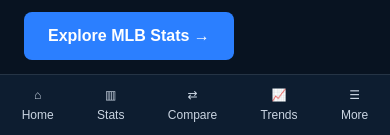
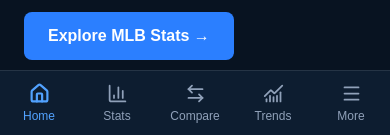
Before and after one commit to coreybann/DiamondIQ, a Next.js app: page / in a window 390 px wide. Shown: the part 709-844 px from the top of the page. Built offline with nearby package versions, Linux system fonts and the light colour scheme.

Commit message:
Improve DiamondIQ mobile navigation icons

```diff
--- a/package.json
+++ b/package.json
@@ -9,6 +9,7 @@
     "lint": "eslint"
   },
   "dependencies": {
+    "lucide-react": "^1.61.0",
     "next": "16.4.3",
     "react": "19.3.0",
     "react-dom": "19.3.0",
--- /dev/null
+++ b/src/app/components/MobileNav.tsx
@@ -0,0 +1,48 @@
+"use client";
+
+import Link from "next/link";
+import { usePathname } from "next/navigation";
+import { House, ChartColumn, ArrowLeftRight, ChartNoAxesCombined, Menu } from "lucide-react";
+
+const navItems = [
+  { label: "Home", href: "/", icon: House },
+  { label: "Stats", href: "/stats", icon: ChartColumn },
+  { label: "Compare", href: "/compare", icon: ArrowLeftRight },
+  { label: "Trends", href: "/trends", icon: ChartNoAxesCombined },
+  { label: "More", href: "/more", icon: Menu },
+];
+
+export default function MobileNav() {
+  const pathname = usePathname();
+
+  return (
+    <nav
+      aria-label="Mobile navigation"
+      className="fixed bottom-0 left-0 right-0 z-50 border-t border-white/10 bg-[#0d1d30] pb-[env(safe-area-inset-bottom)] md:hidden"
+    >
+      <div className="flex items-center justify-around py-2">
+        {navItems.map((item) => {
+          const Icon = item.icon;
+          const active =
+            item.href === "/"
+              ? pathname === "/"
+              : pathname === item.href || pathname.startsWith(`${item.href}/`);
+
+          return (
+            <Link
+              key={item.href}
+              href={item.href}
+              aria-current={active ? "page" : undefined}
+              className={`flex min-h-12 flex-1 flex-col items-center justify-center gap-1 text-xs transition-colors ${
+                active ? "text-blue-400" : "text-slate-400 hover:text-white"
+              }`}
+            >
+              <Icon size={21} strokeWidth={active ? 2.5 : 2} />
+              <span>{item.label}</span>
+            </Link>
+          );
+        })}
+      </div>
+    </nav>
+  );
+}
--- a/src/app/layout.tsx
+++ b/src/app/layout.tsx
@@ -2,7 +2,7 @@
 import type { Metadata } from "next";
 import { Geist, Geist_Mono } from "next/font/google";
 import "./globals.css";
-
+import MobileNav from "./components/MobileNav";
 const geistSans = Geist({
   variable: "--font-geist-sans",
   subsets: ["latin"],
@@ -51,35 +51,7 @@
   {children}
 </div>
 
-{/* Mobile Bottom Navigation */}
-<nav className="fixed bottom-0 left-0 right-0 z-50 border-t border-white/10 bg-[#0d1d30] pb-[env(safe-area-inset-bottom)] md:hidden">
-  <div className="flex items-center justify-around py-3 text-xs text-slate-300">
-    <Link href="/" className="flex flex-col items-center gap-1">
-      <span>⌂</span>
-      <span>Home</span>
-    </Link>
-
-    <Link href="/stats" className="flex flex-col items-center gap-1">
-      <span>▥</span>
-      <span>Stats</span>
-    </Link>
-
-    <Link href="/compare" className="flex flex-col items-center gap-1">
-      <span>⇄</span>
-      <span>Compare</span>
-    </Link>
-
-    <Link href="/trends" className="flex flex-col items-center gap-1">
-  <span>📈</span>
-  <span>Trends</span>
-</Link>
-
-    <Link href="/more" className="flex flex-col items-center gap-1">
-  <span>☰</span>
-  <span>More</span>
-</Link>
-  </div>
-</nav>
+<MobileNav />
 
 </body>
     </html>
```
Also changed, not shown: 1 other file (tests, documents, lock files or other folders).
